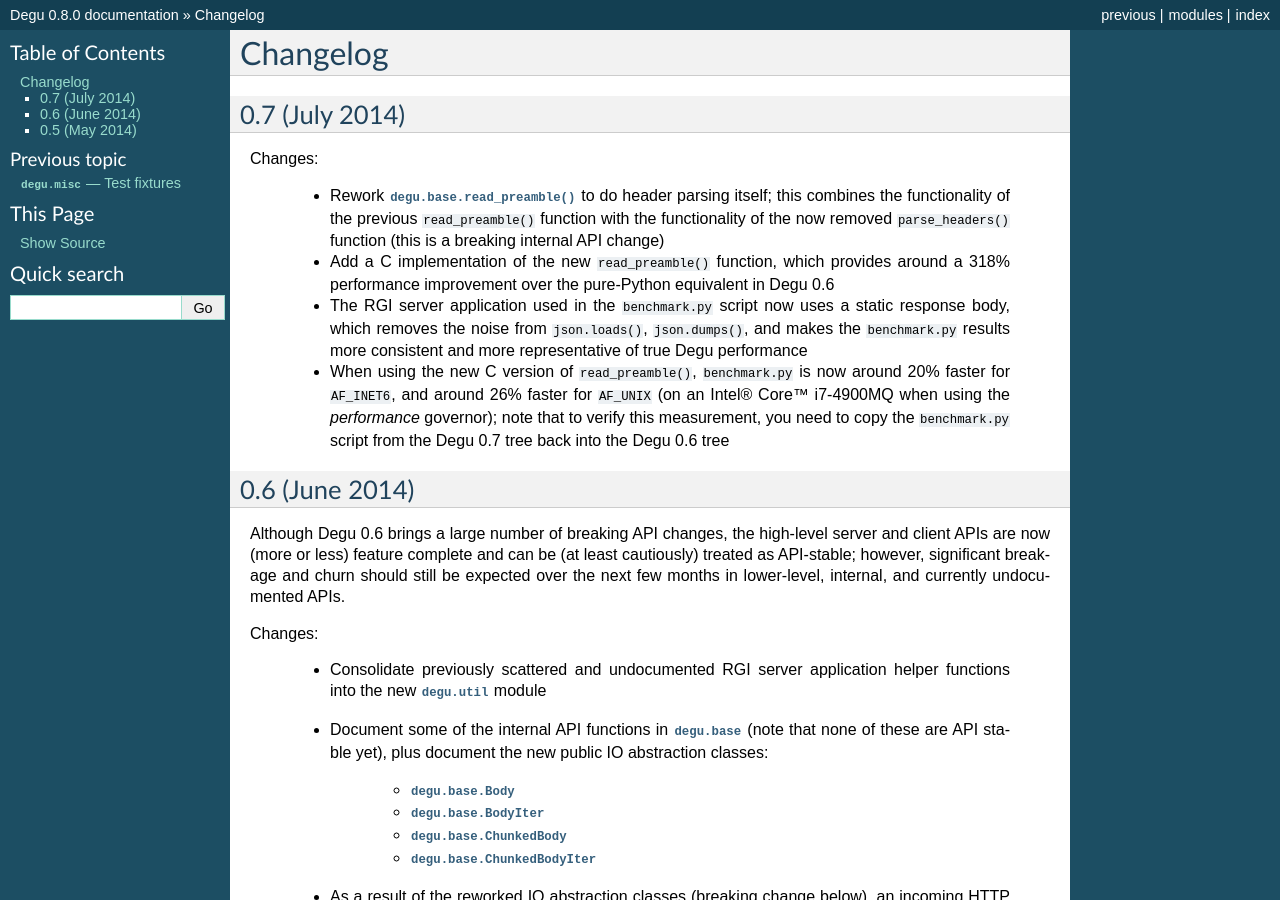
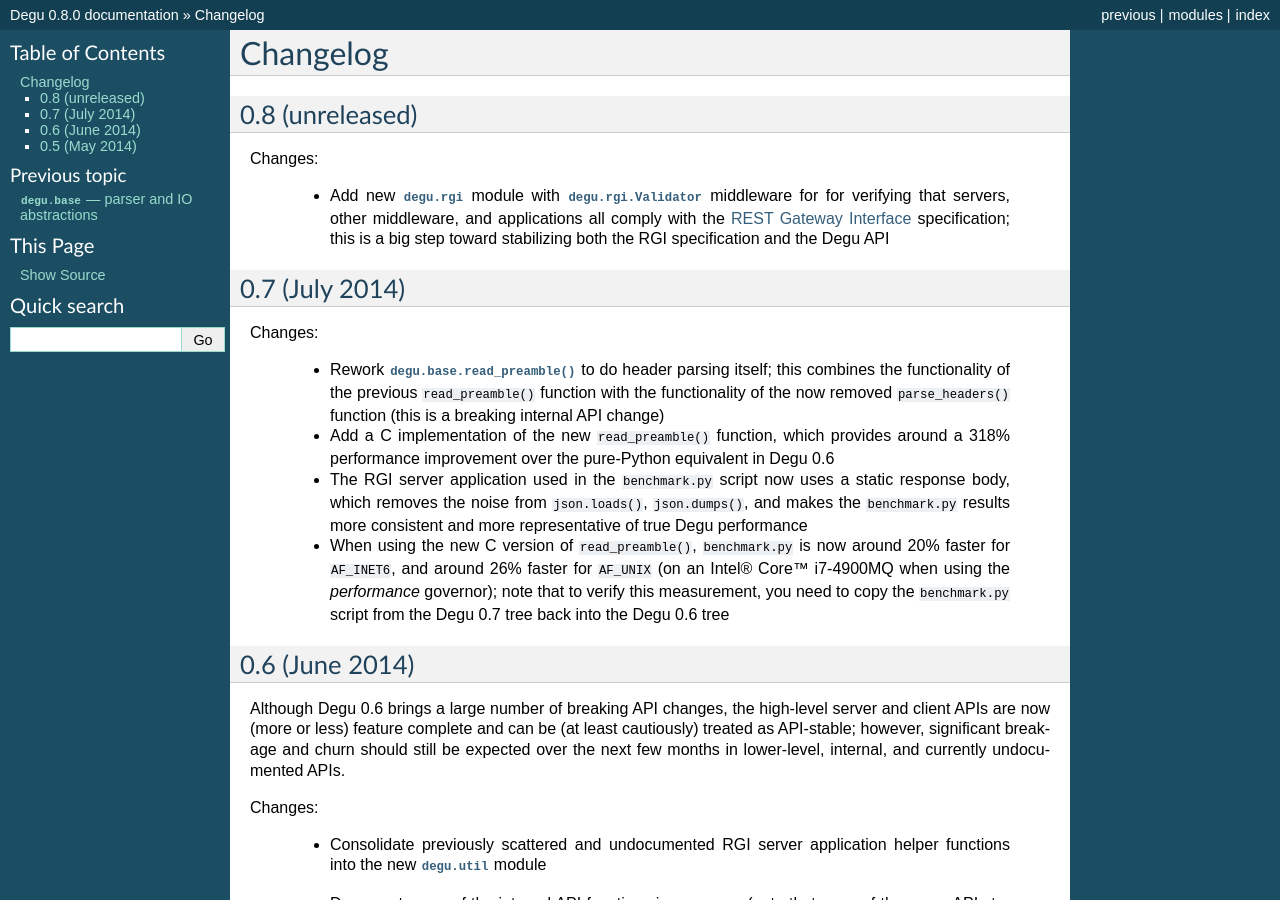
Before and after one commit to json420/degu, a Sphinx documentation site: the page built from doc/changelog.rst, in a window 1280 px wide and 900 px high. Built offline with Sphinx 7.4.7, drawn with Linux system fonts in a browser that asks for light colours.

Commit message:
Add initial docs for degu.rgi module

```diff
--- a/doc/changelog.rst
+++ b/doc/changelog.rst
@@ -1,5 +1,16 @@
 Changelog
 =========
+
+
+0.8 (unreleased)
+----------------
+
+Changes:
+
+    * Add new :mod:`degu.rgi` module with :class:`degu.rgi.Validator` middleware
+      for for verifying that servers, other middleware, and applications all
+      comply with the :doc:`rgi` specification; this is a big step toward
+      stabilizing both the RGI specification and the Degu API
 
 
 
--- a/doc/index.rst
+++ b/doc/index.rst
@@ -51,8 +51,9 @@ Contents:
     degu.server
     degu.client
     degu.util
+    degu.rgi
+    degu.misc
     degu.base
-    degu.misc
     changelog
 
 
```
Also changed, not shown: doc/degu.rgi.rst (added, +69 -0 lines), 1 other file.
